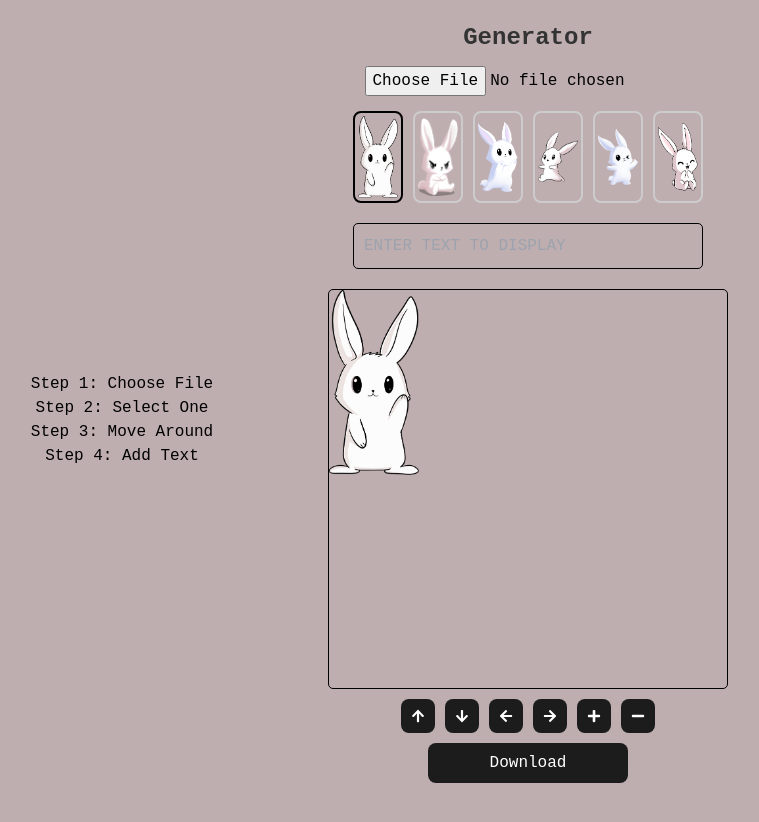
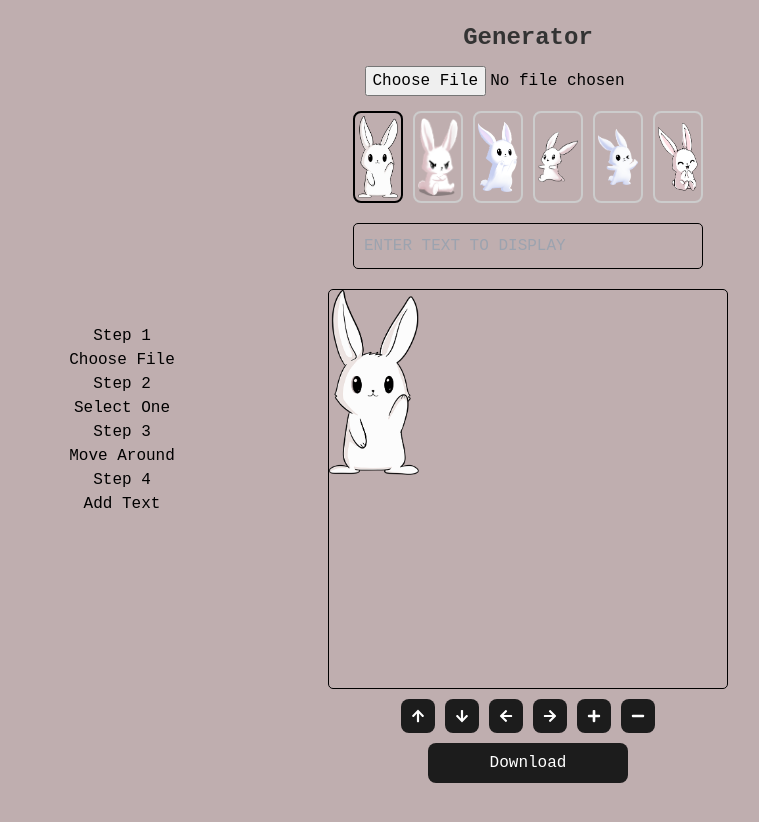
Before and after one commit to Appoxyz/BunBun, a Next.js app: page / in a window 1280 px wide. Shown: the top 822 px of the page, without its empty margins (84-843 px from the left). Built offline with nearby package versions, Linux system fonts and the light colour scheme.

Commit message:
step changing

```diff
--- a/src/components/MainComponent.tsx
+++ b/src/components/MainComponent.tsx
@@ -191,10 +191,14 @@ const ImageDisplay: React.FC = () => {
         paddingLeft: '10px',
         width: isMobile ? '100%' : '30%', // Adjust width based on screen size
       }}>
-        <h3>Step 1: Choose File</h3>
-        <h3>Step 2: Select One</h3>
-        <h3>Step 3: Move Around</h3>
-        <h3>Step 4: Add Text</h3>
+        <h3>Step 1</h3>
+        <h3>Choose File</h3>
+        <h3>Step 2</h3>
+        <h3>Select One</h3>
+        <h3>Step 3</h3>
+        <h3>Move Around</h3>
+        <h3>Step 4</h3>
+        <h3>Add Text</h3>
       </div>
 
 
```
